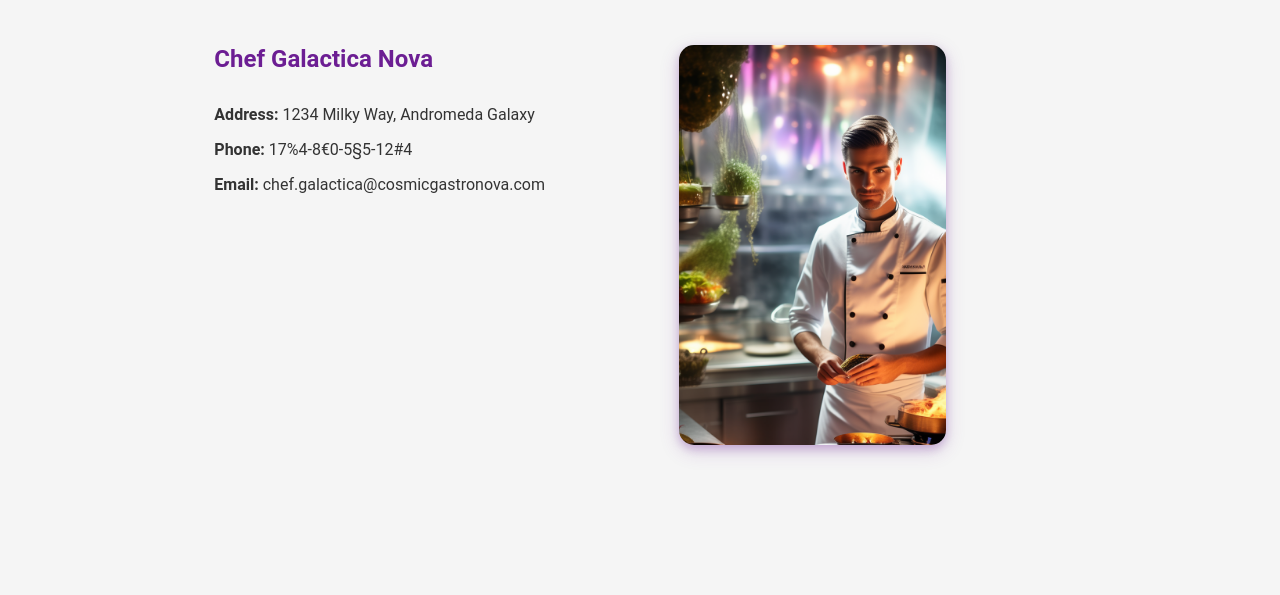
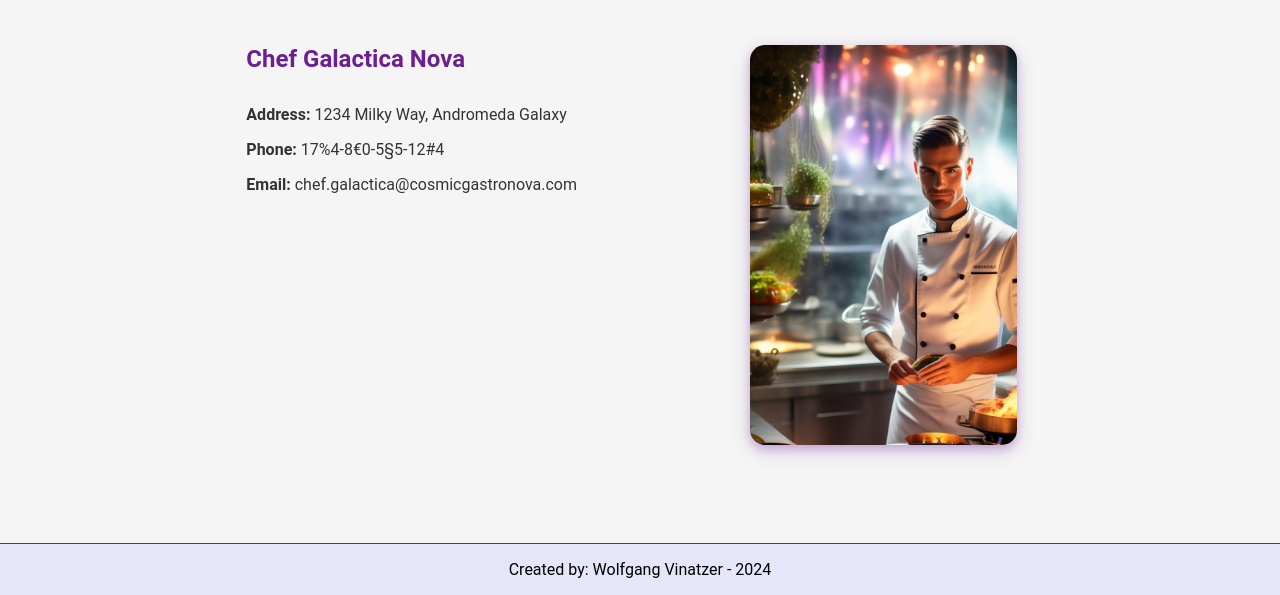
Before and after one commit to GitOnMyLvl/ai_space_restaurant, a website built with webpack: page dist/index.html in a window 1280 px wide. Shown: the part 205-800 px from the top of the page. Built offline with Linux system fonts and the light colour scheme.

Commit message:
adds footer

```diff
--- a/src/index.js
+++ b/src/index.js
@@ -22,7 +22,10 @@ document.addEventListener('DOMContentLoaded', function () {
         const menuBtn = document.createElement('button');
         const contactBtn = document.createElement('button');
         const content = document.createElement('div');
+        const footer = document.createElement('footer');
+        const footerText = document.createElement('p');
 
+        element.id = 'container';
         content.id = 'content';
         left.classList.add('left');
         right.classList.add('right');
@@ -46,6 +49,8 @@ document.addEventListener('DOMContentLoaded', function () {
             buttonLogic.handleClick(contactBtn, generateContact());
         };
 
+        footerText.textContent = 'Created by: Wolfgang Vinatzer - 2024';
+
         logo.appendChild(logoImage);
         logo.appendChild(logoText);
         left.appendChild(logo);
@@ -58,6 +63,8 @@ document.addEventListener('DOMContentLoaded', function () {
         header.appendChild(nav);
         element.appendChild(header);
         element.appendChild(content);
+        footer.appendChild(footerText);
+        element.appendChild(footer);
 
         return element;
     }
--- a/src/style.css
+++ b/src/style.css
@@ -22,6 +22,13 @@ html, body{
 body{
     background-color: var(--primary-color);
     width: 100%;
+    min-height: 100vh;
+}
+
+#container{
+    min-height: 100vh;
+    display: flex;
+    flex-direction: column;
 }
 
 header{
@@ -111,6 +118,7 @@ nav .disabled:hover{
 #content{
     max-width: 80%;
     margin: 2rem auto;
+    flex: 1;
 }
 
 .home{
@@ -187,7 +195,9 @@ nav .disabled:hover{
     text-align: start;
 }
 
-
+.contact{
+    min-width: 70vw;
+}
 
 .contact h1{
     font-size: 3rem;
@@ -200,7 +210,8 @@ nav .disabled:hover{
 .contact img{
     max-height: 50vh;
     border-radius: 15px;
-    justify-self: start;
+    justify-self: center;
+    align-self: center;
     box-shadow: 0 4px 8px rgba(var(--purple-box-shadow-rgb), 0.25), 0 6px 20px rgba(var(--purple-box-shadow-rgb), 0.19);
 }
 
@@ -233,3 +244,12 @@ nav .disabled:hover{
     flex-direction: column;
     gap: 1rem;
 }
+
+footer{
+    background-color: var(--tertiary-color);
+    padding: 1rem 0;
+    border-top: 1px solid var(--secondary-color);
+    position: relative;
+    z-index: 1000;
+    text-align: center;
+}
--- a/webpack.config.js
+++ b/webpack.config.js
@@ -2,6 +2,7 @@ const path = require("path");
 const HtmlWebpackPlugin = require("html-webpack-plugin");
 
 module.exports = {
+  mode: "production",
   entry: "./src/index.js",
   devtool: "inline-source-map",
   plugins: [new HtmlWebpackPlugin({ title: "Cosmic Gastronova" })],
```
Also changed, not shown: dist/main.js.
